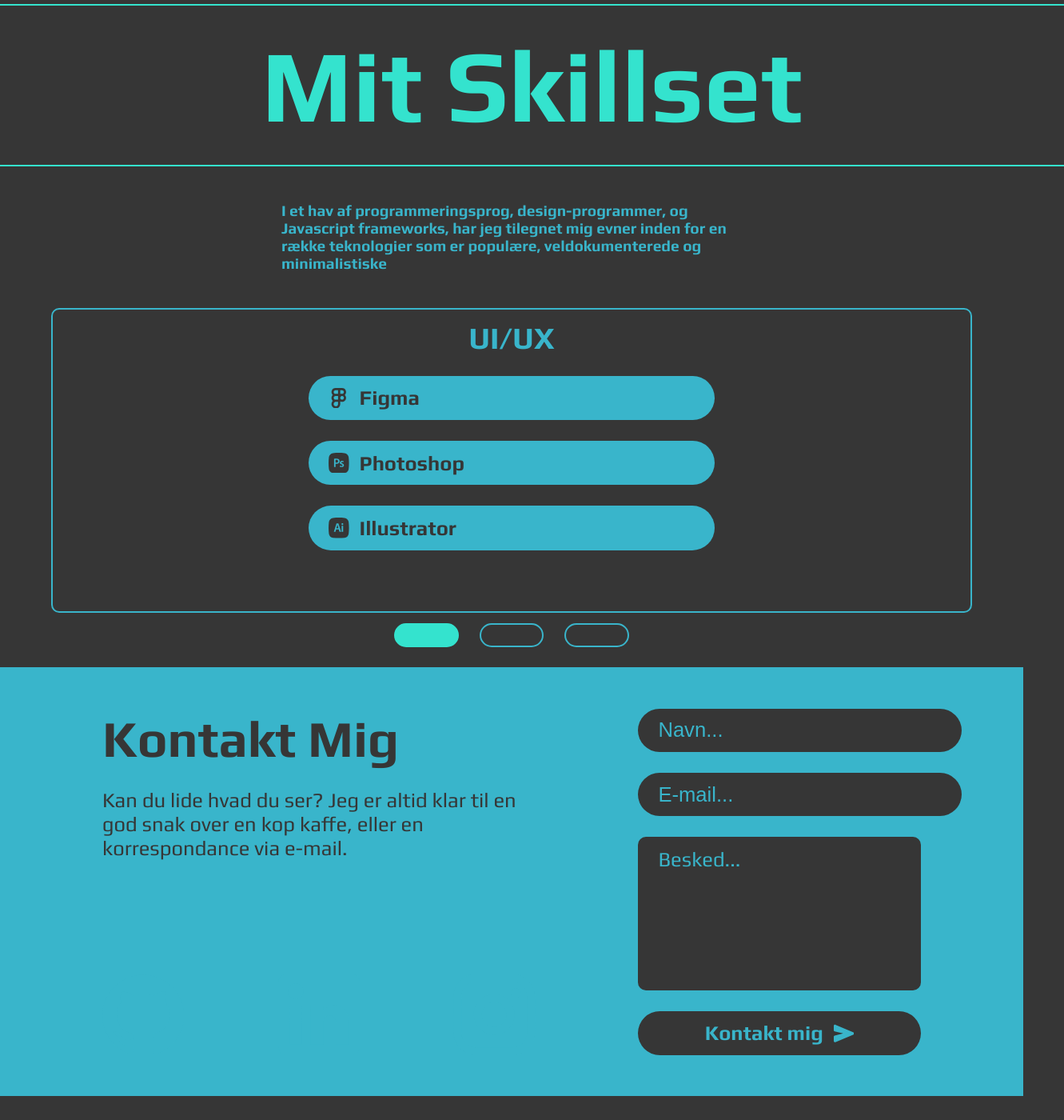
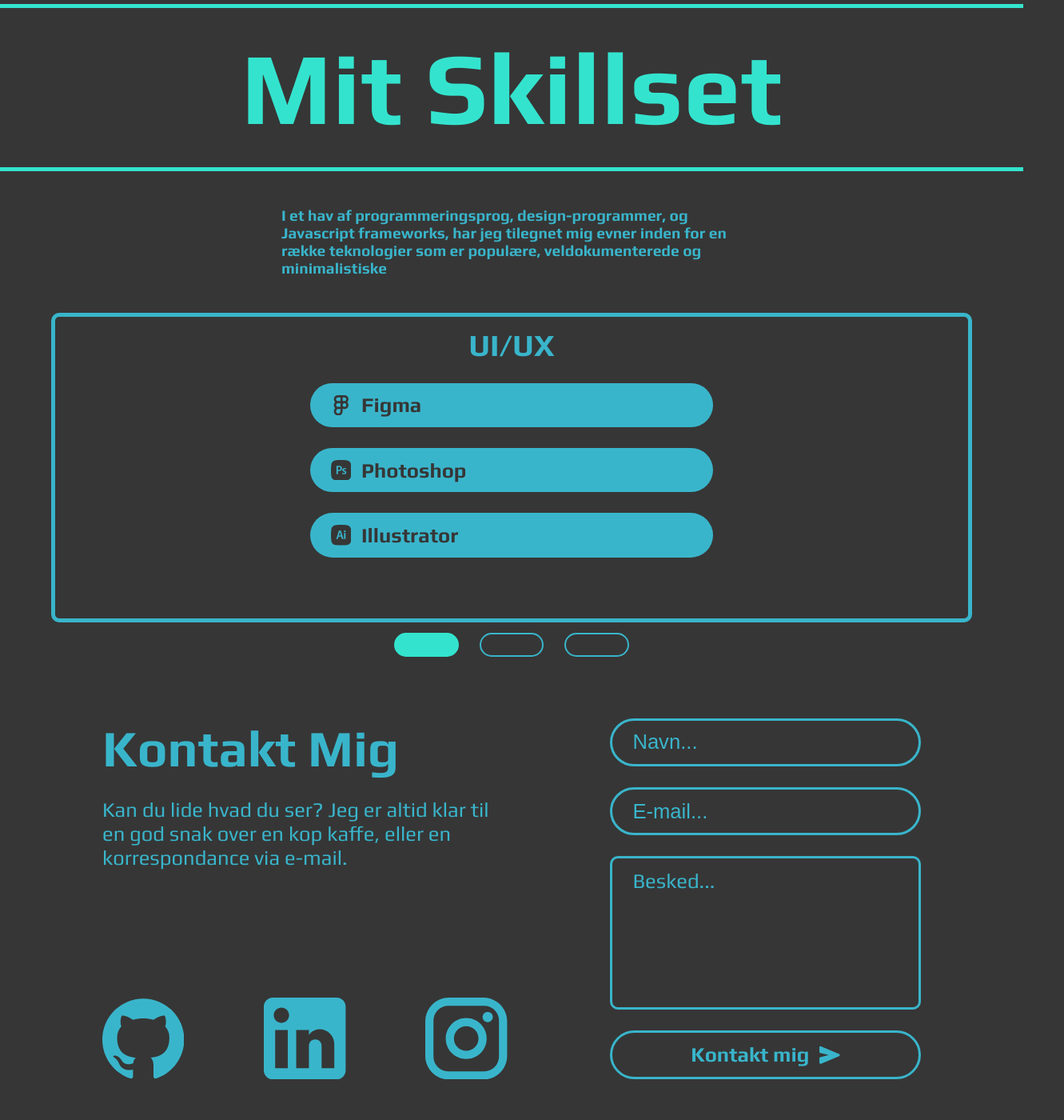
Before and after one commit to fredeskrubba/Portfolio, a React (Create React App) app: page / in a window 1280 px wide. Shown: the part 1026-2426 px from the top of the page at 80% size, 1331 px wide, since content can reach past the window. Before the commit the page ends 2396 px from the top, so only its background shows below. Built offline with nearby package versions, Linux system fonts and the light colour scheme.

Commit message:
desktop tweaking

```diff
--- a/src/styles/footer.css
+++ b/src/styles/footer.css
@@ -1,10 +1,10 @@
 .footer-desktop{
-    background-color: #39B5CB;
+    background-color: #363636;
     padding: 4vw 10vw;
     display: grid;
     grid-template-columns: 3fr 1fr;
     gap: 10vw;
-    color: #363636;
+    color: #39B5CB;
 }
 
 .footer-info{
@@ -47,6 +47,7 @@
     padding: 1vw 2vw;
     border-radius: 50px;
     color: #39B5CB;
+    border: 3px solid #39B5CB;
 }
 
 input:focus{
@@ -68,6 +69,7 @@
     resize: none;
     box-sizing: border-box;
     font-family: play;
+    border: 3px solid #39B5CB;
 }
 
 textarea::-webkit-scrollbar{
@@ -94,6 +96,7 @@
     border-radius: 50px;
     justify-content: center;
     box-sizing: border-box;
+    border: 3px solid #39B5CB;
 }
 
 .submit-field p{
@@ -119,9 +122,7 @@
     width: 100%;
 }
 
-form input{
-    width: 100%;
-}
+
 .form-grid{
     display: grid;
     grid-template-columns: 1fr 2fr;
--- a/src/styles/homepage/skills.css
+++ b/src/styles/homepage/skills.css
@@ -16,7 +16,7 @@
     box-sizing: border-box;
     width: 100%;
     color: #39b5cb;
-    border: 2px solid #39b5cb;
+    border: 5px solid #39b5cb;
     text-align: center;
     border-radius: 10px;
 }
@@ -46,10 +46,9 @@
 
 .section-header{
     color: #34E3CE;
-    border: 2px solid #34E3CE;
+    border: 5px solid #34E3CE;
     border-left: none;
     border-right: none;
-    width: 100%;
     margin: 0;
     text-align: center;
     padding: 2vw;
@@ -147,4 +146,11 @@
     .tab{
         padding: 3vw 8vw;
     }
+    .section-header{
+        border: 2px solid #34E3CE;
+    }
+
+    .skill-container{
+        border: 2px solid #39b5cb;
+    }
 }
```
